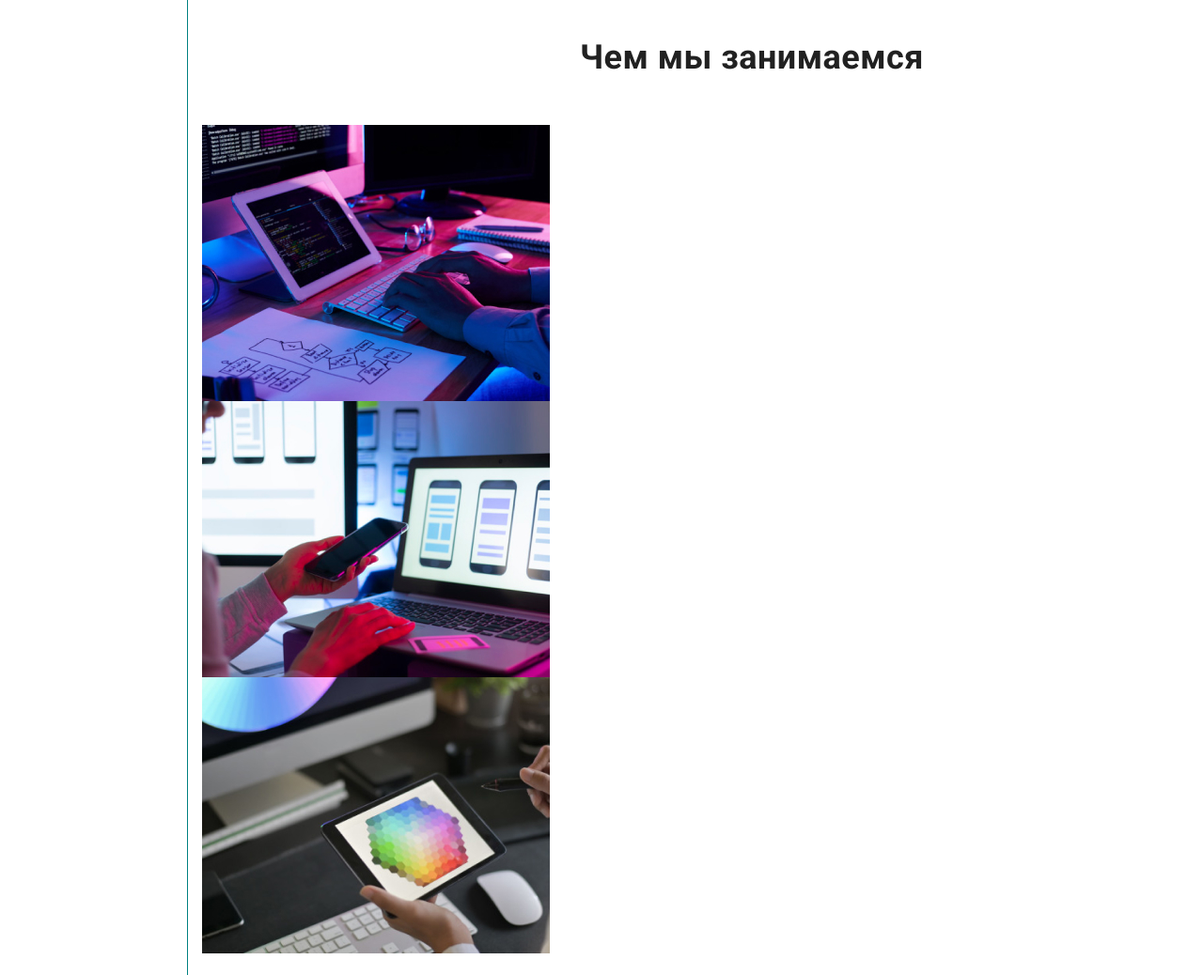
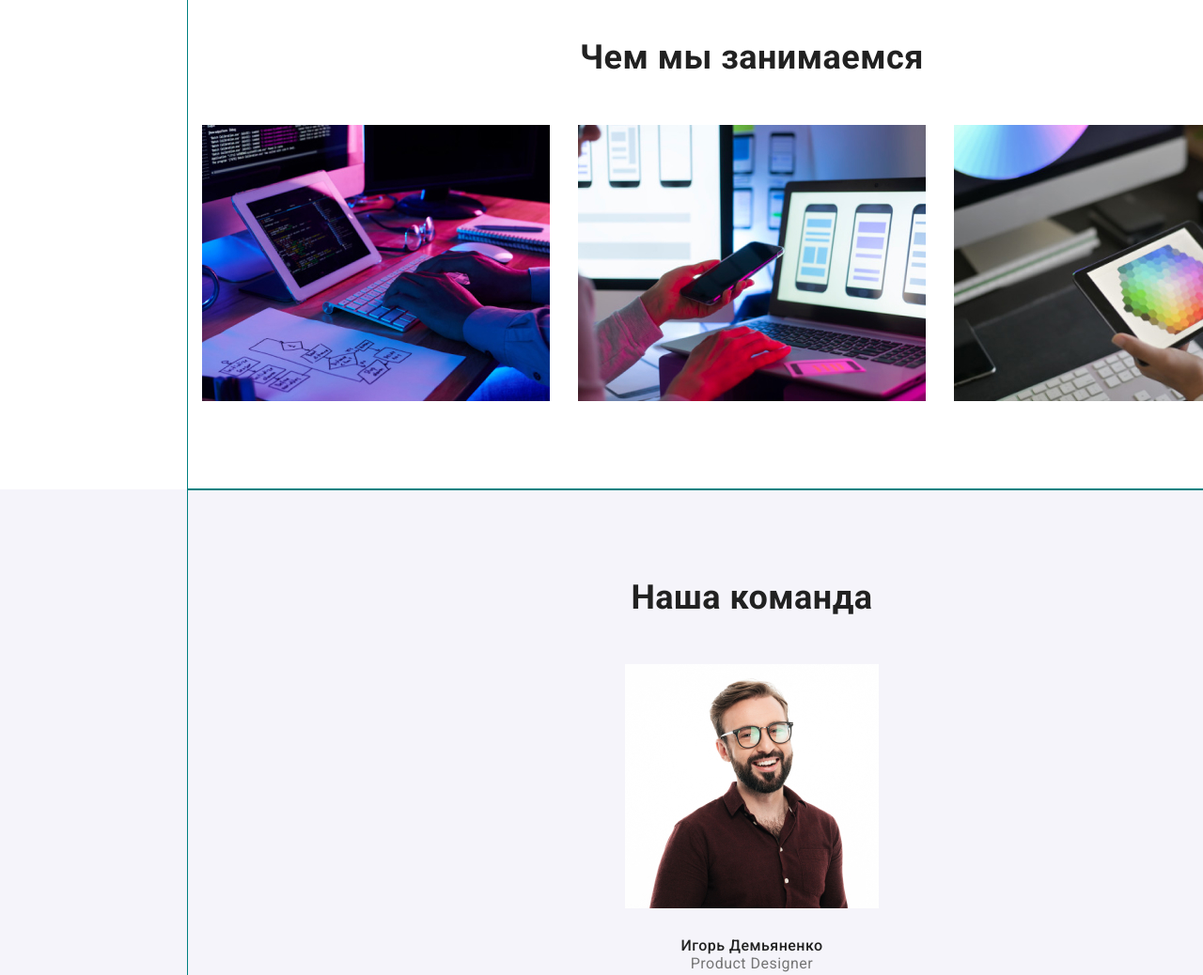
Before and after one commit to kosta-j/goit-markup-hw-03, a plain HTML site: page index.html in a window 1280 px wide. Shown: the part 1020-2058 px from the top of the page at 94% size. Drawn offline with nearby package versions, Linux system fonts and the light colour scheme.

Commit message:
what we do section's position styles added

```diff
--- a/css/styles.css
+++ b/css/styles.css
@@ -262,7 +262,10 @@ body {
 /* ADVANTAGES end */
 
 /* WHAT WE DO */
-
+.whatwedo {
+  display: flex;
+  justify-content: space-between;
+}
 /* WHAT WE DO end*/
 
 /* TEAM */
```
